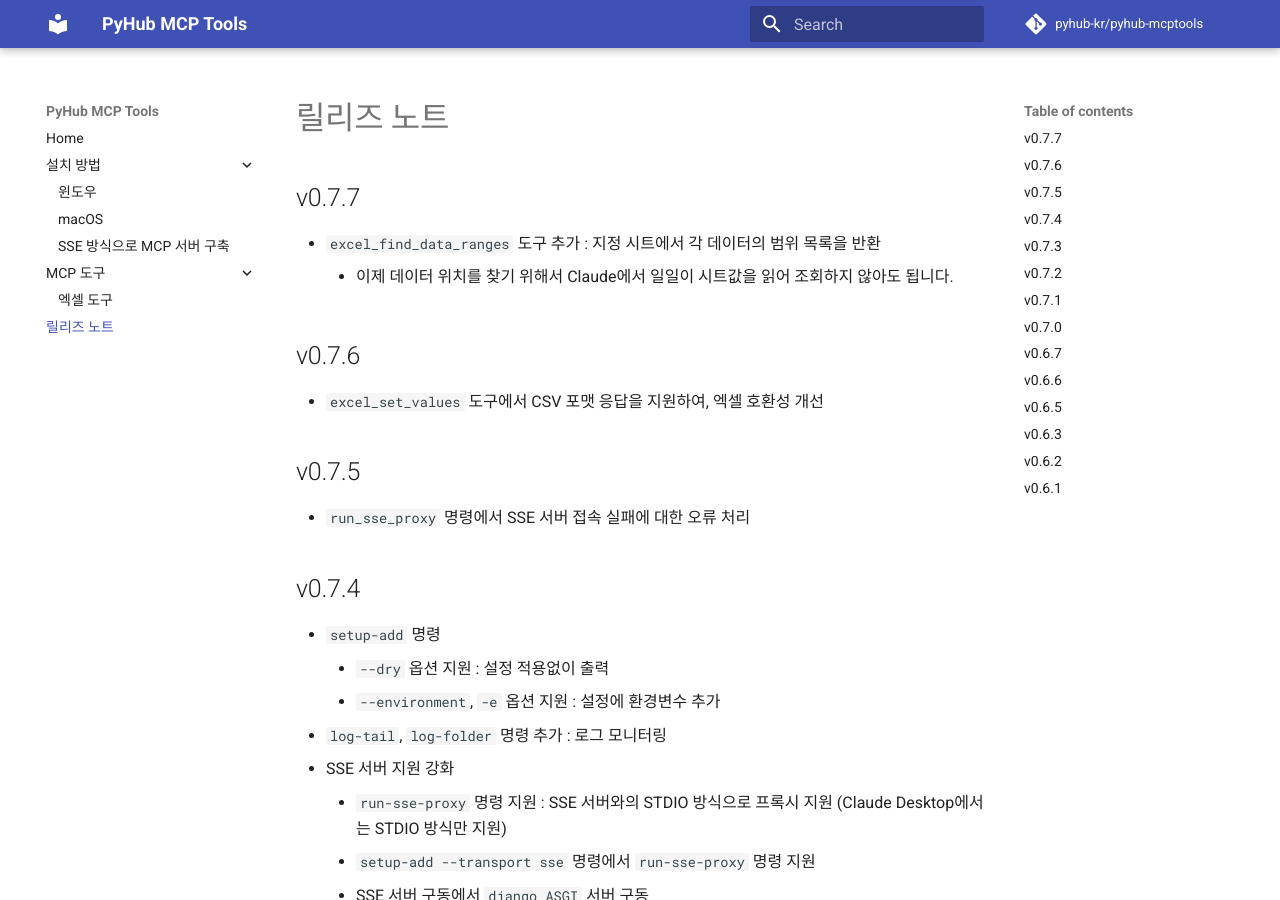
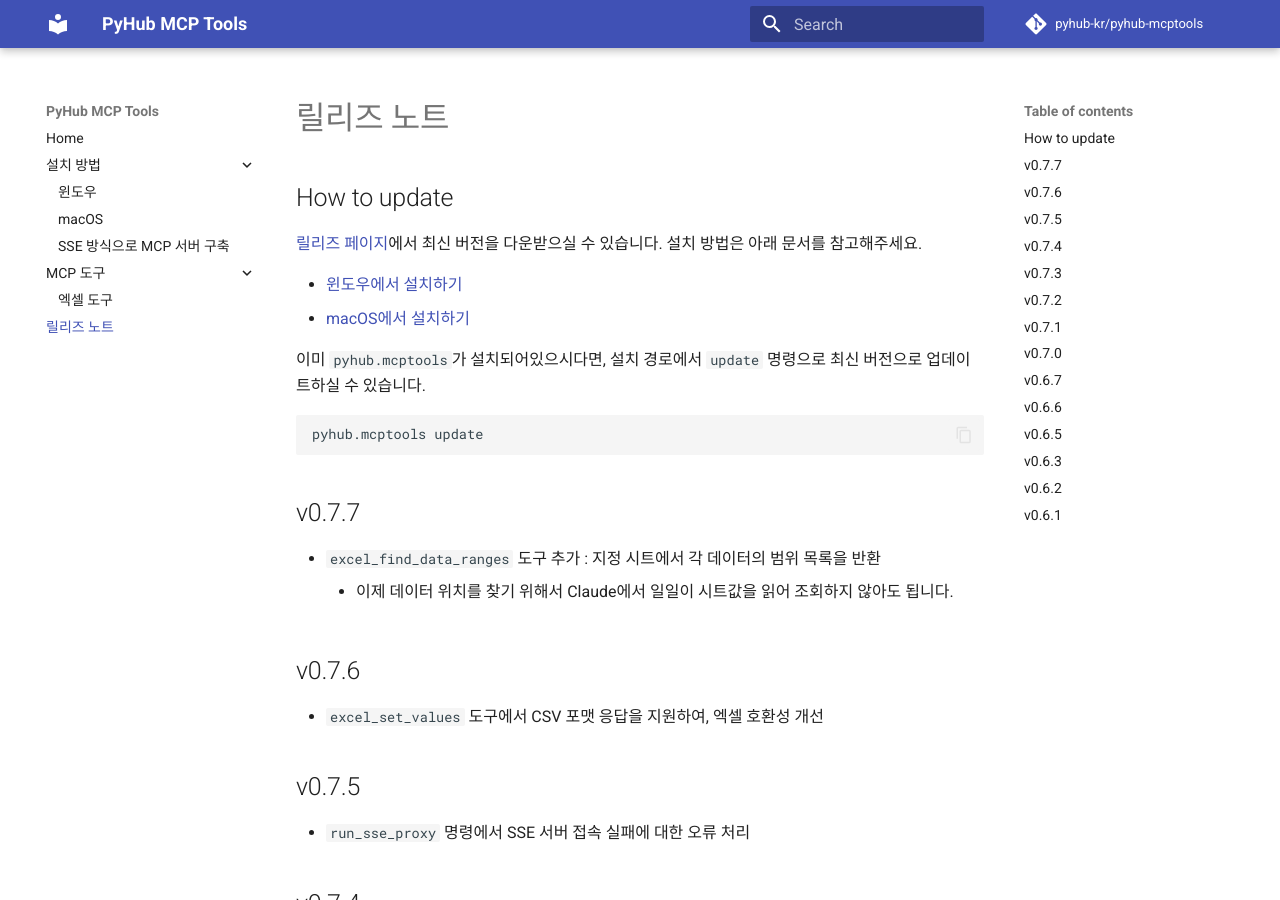
Before and after one commit to pyhub-kr/pyhub-mcptools, an MkDocs documentation site: the page built from docs/release-notes.md, in a window 1280 px wide and 900 px high. Built offline with MkDocs 1.6.1 and Material for MkDocs 9.7.7, drawn with Linux system fonts in a browser that asks for light colours; comment, search, counter and statistics services are not loaded.

Commit message:
Updated release-notes

````diff
--- a/docs/release-notes.md
+++ b/docs/release-notes.md
@@ -1,4 +1,17 @@
 # 릴리즈 노트
+
+## How to update
+
+[릴리즈 페이지](https://github.com/pyhub-kr/pyhub-mcptools/releases/)에서 최신 버전을 다운받으실 수 있습니다. 설치 방법은 아래 문서를 참고해주세요.
+
++ [윈도우에서 설치하기](./setup/windows/index.md)
++ [macOS에서 설치하기](./setup/macos/index.md)
+
+이미 `pyhub.mcptools`가 설치되어있으시다면, 설치 경로에서 `update` 명령으로 최신 버전으로 업데이트하실 수 있습니다.
+
+```
+pyhub.mcptools update
+```
 
 ## v0.7.7
 
````
